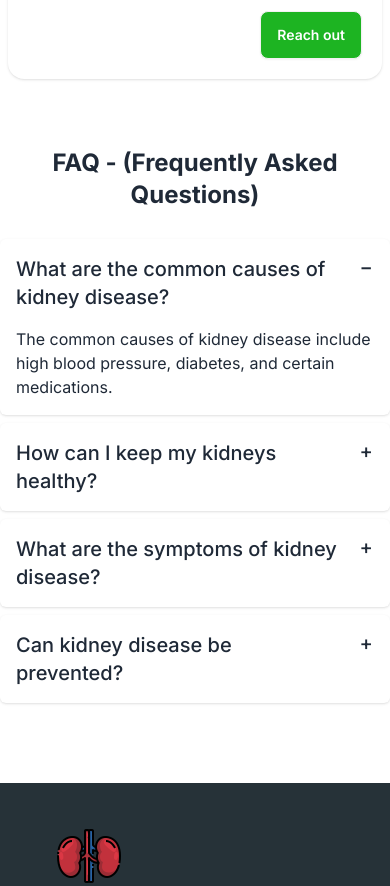
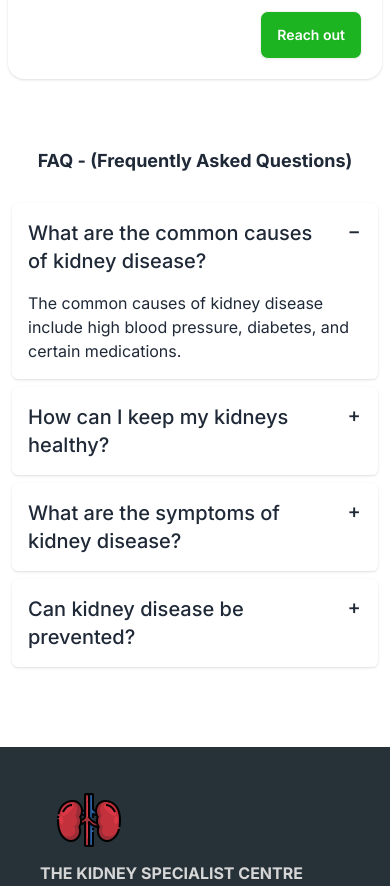
Before and after one commit to Masood-zone/hospital-ui, a React (Vite) app: page / in a window 390 px wide. Shown: the part 4703-5589 px from the top of the page. Built offline with nearby package versions, Linux system fonts and the light colour scheme.

Commit message:
chore:added the mobile view for the faq

```diff
--- a/src/pages/sections/faq.jsx
+++ b/src/pages/sections/faq.jsx
@@ -29,10 +29,10 @@ function Faq() {
   ];
   return (
     <div className="my-10">
-      <h1 className="text-2xl font-bold py-5 text-center">
+      <h1 className="text-2xl max-sm:text-xl max-[399px]:text-lg font-bold py-5 text-center">
         FAQ - (Frequently Asked Questions)
       </h1>
-      <div className="">
+      <div className="max-sm:mx-5 max-[399px]:mx-3">
         {faq_data.map((faq) => (
           <div
             key={faq.id}
```
